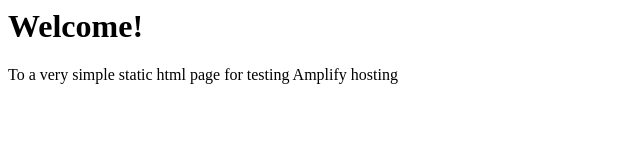
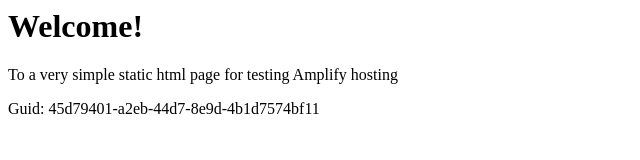
Before and after one commit to amplify-github-test-hkg/Github-PR-Commit-Integration-Test-DoNotTouch-Gith-OKSLNVO2-v1-preprod-ap-east-1, a website: page src/index.html in a window 1280 px wide. Shown: the whole page, without its empty margins (0-640 px from the left). Drawn offline with Linux system fonts and the light colour scheme.

Commit message:
commit from integ tests

```diff
--- a/src/index.html
+++ b/src/index.html
@@ -1,3 +1,5 @@
+
+
 <html lang="en">
 
 <head>
@@ -10,6 +12,6 @@
 <body>
     <h1>Welcome!</h1>
     <p>To a very simple static html page for testing Amplify hosting</p>
-</body>
+    <p>Guid: 45d79401-a2eb-44d7-8e9d-4b1d7574bf11</p></body>
 
 </html>
```
